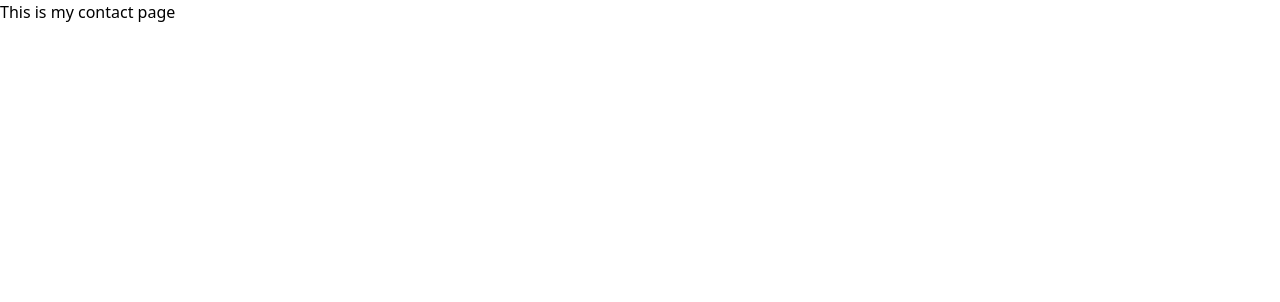
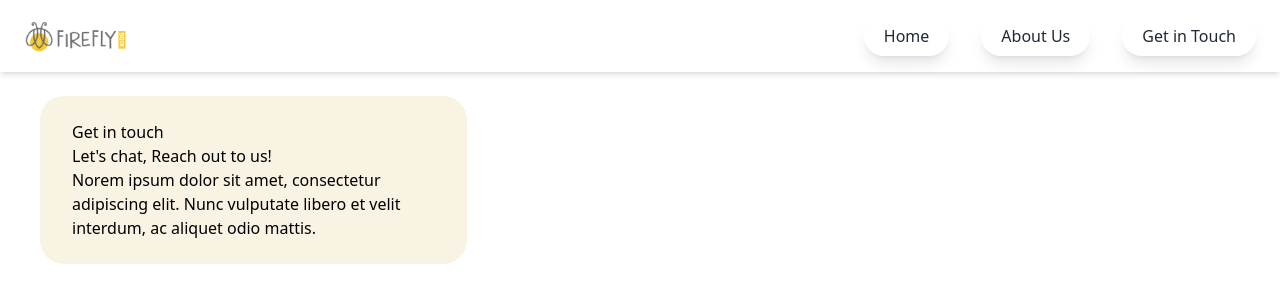
Before and after one commit to Griffin-Ndede/Firefly_frontend, a React (Vite) app: page /contact in a window 1280 px wide. Shown: the top 302 px of the page. Built offline with nearby package versions, Linux system fonts and the light colour scheme.

Commit message:
Feat: adds content to the contact us page

```diff
--- a/src/Pages/Contact.jsx
+++ b/src/Pages/Contact.jsx
@@ -1,10 +1,19 @@
 import React from 'react'
+import Navbar from '../Components/Navbar'
 
 function Contact() {
   return (
-    <div>
-      This is my contact page
-    </div>
+    <>
+    <Navbar/>
+    <section className='mt-24 grid grid-cols-2'>
+      <div className='h-fit w-2/3 rounded-3xl bg-custom-beige mx-10 py-6 px-8'>
+<h1>Get in touch</h1>
+<p>Let&apos;s chat, Reach out to us!</p>
+<p>Norem ipsum dolor sit amet, consectetur adipiscing elit. Nunc vulputate libero et velit interdum, ac aliquet odio mattis.</p>
+
+      </div>
+    </section>
+    </>
   )
 }
 
```
